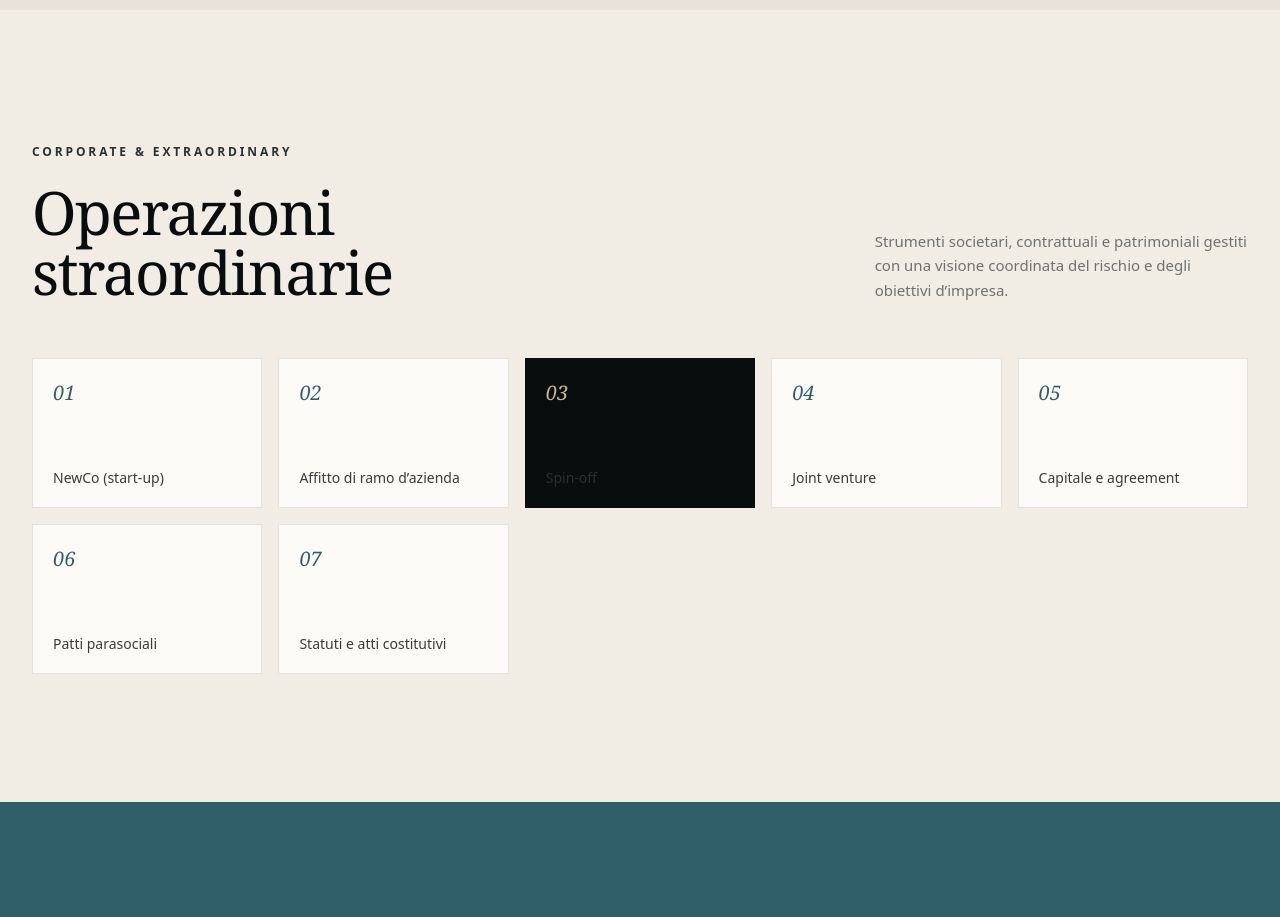
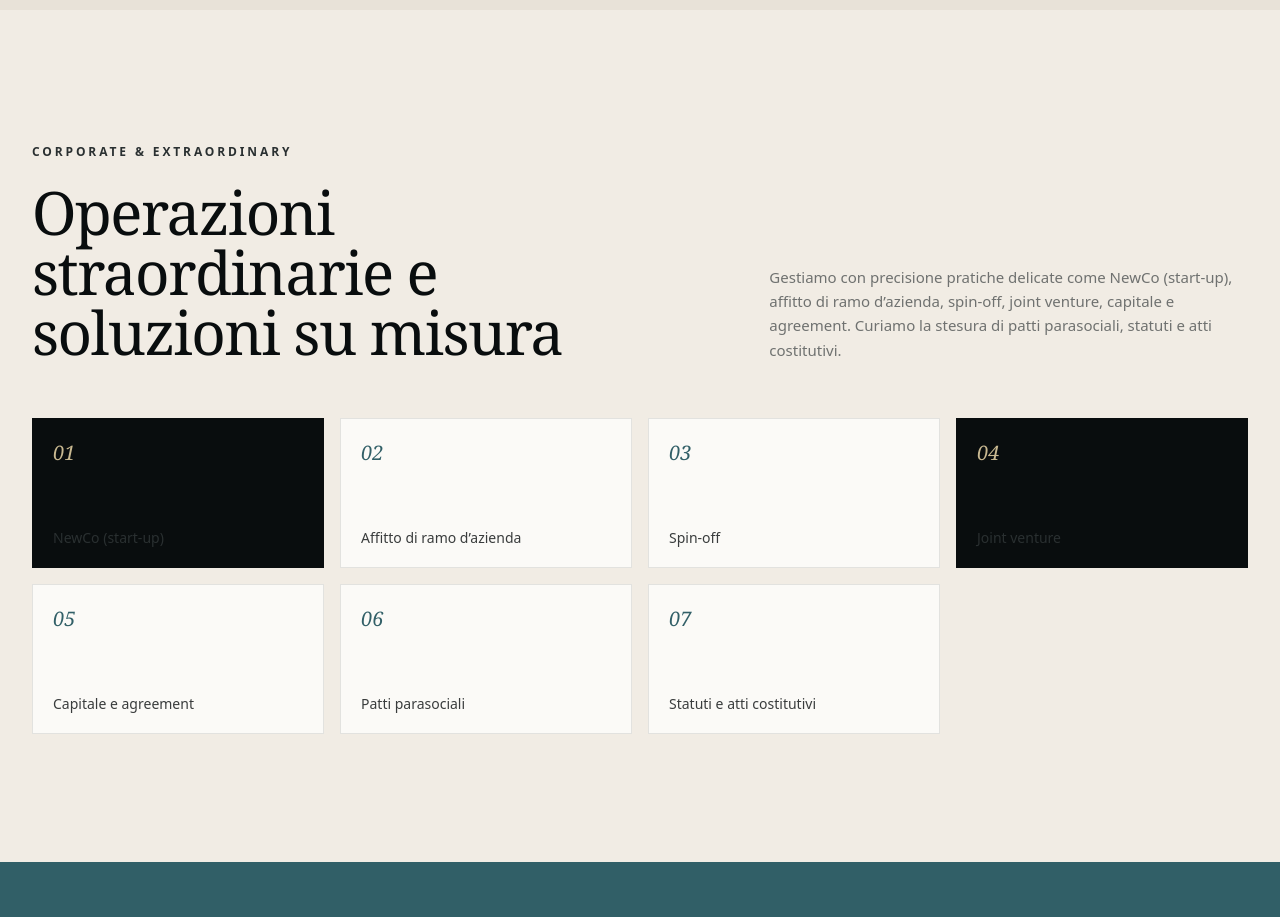
Before and after one commit to gaetanomeli95-lab/Prosperya-site, a Next.js app: page / in a window 1280 px wide. Shown: the part 6780-7697 px from the top of the page. Built offline with nearby package versions, Linux system fonts and the light colour scheme.

Commit message:
content: align extraordinary operations copy with client brief

```diff
--- a/src/components/SectionOperations.tsx
+++ b/src/components/SectionOperations.tsx
@@ -9,29 +9,29 @@ export function SectionOperations() {
       <div className="absolute left-[-7rem] bottom-[-5rem] h-72 w-72 rounded-full bg-mediterranean/8 blur-3xl" />
       <div className="relative max-w-[1480px] mx-auto px-5 sm:px-6 lg:px-8">
         <div className="grid lg:grid-cols-12 gap-8 lg:gap-12 items-end mb-14 lg:mb-18">
-          <div className="lg:col-span-4">
+          <div className="lg:col-span-6">
             <FadeIn>
               <span className="eyebrow text-night/42">Corporate & extraordinary</span>
               <h2 className="mt-5 text-4xl sm:text-5xl lg:text-6xl font-heading text-night leading-[0.98]">
-                Operazioni straordinarie
+                Operazioni straordinarie e soluzioni su misura
               </h2>
             </FadeIn>
           </div>
-          <div className="lg:col-span-4 lg:col-start-9">
+          <div className="lg:col-span-5 lg:col-start-8">
             <FadeIn delay={0.1}>
               <p className="text-sm lg:text-[15px] leading-relaxed text-anthracite/65">
-                Strumenti societari, contrattuali e patrimoniali gestiti con una visione coordinata del rischio e degli obiettivi d’impresa.
+                Gestiamo con precisione pratiche delicate come NewCo (start-up), affitto di ramo d’azienda, spin-off, joint venture, capitale e agreement. Curiamo la stesura di patti parasociali, statuti e atti costitutivi.
               </p>
             </FadeIn>
           </div>
         </div>
 
-        <div className="grid grid-cols-1 sm:grid-cols-2 lg:grid-cols-5 gap-3 lg:gap-4">
+        <div className="grid grid-cols-1 sm:grid-cols-2 lg:grid-cols-4 gap-3 lg:gap-4">
           {operations.map((op, i) => (
             <FadeIn key={op} delay={i * 0.035}>
-              <div className={`group min-h-[150px] border p-5 flex flex-col justify-between transition-all duration-400 hover:-translate-y-1 hover:shadow-soft ${i === 2 || i === 7 ? 'bg-night border-night' : 'bg-paper border-night/10 hover:border-night/20'}`}>
-                <span className={`font-heading italic text-xl ${i === 2 || i === 7 ? 'text-sand' : 'text-mediterranean'}`}>{String(i + 1).padStart(2, '0')}</span>
-                <span className={`text-sm leading-snug font-medium ${i === 2 || i === 7 ? '!text-white/88' : 'text-night/80'}`}>{op}</span>
+              <div className={`group min-h-[150px] border p-5 flex flex-col justify-between transition-all duration-400 hover:-translate-y-1 hover:shadow-soft ${i === 0 || i === 3 ? 'bg-night border-night' : 'bg-paper border-night/10 hover:border-night/20'}`}>
+                <span className={`font-heading italic text-xl ${i === 0 || i === 3 ? 'text-sand' : 'text-mediterranean'}`}>{String(i + 1).padStart(2, '0')}</span>
+                <span className={`text-sm leading-snug font-medium ${i === 0 || i === 3 ? '!text-white/88' : 'text-night/80'}`}>{op}</span>
               </div>
             </FadeIn>
           ))}
```
